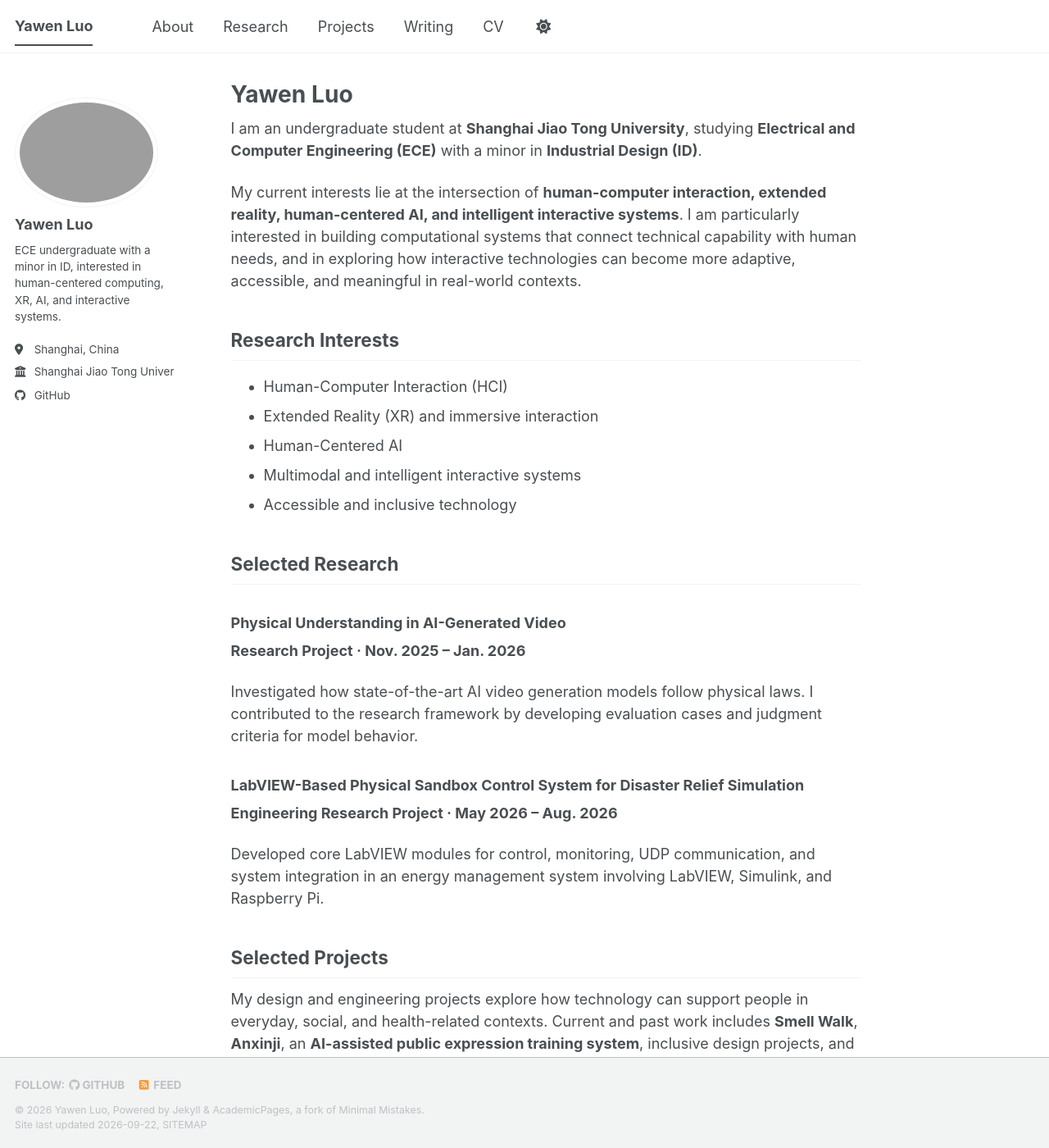
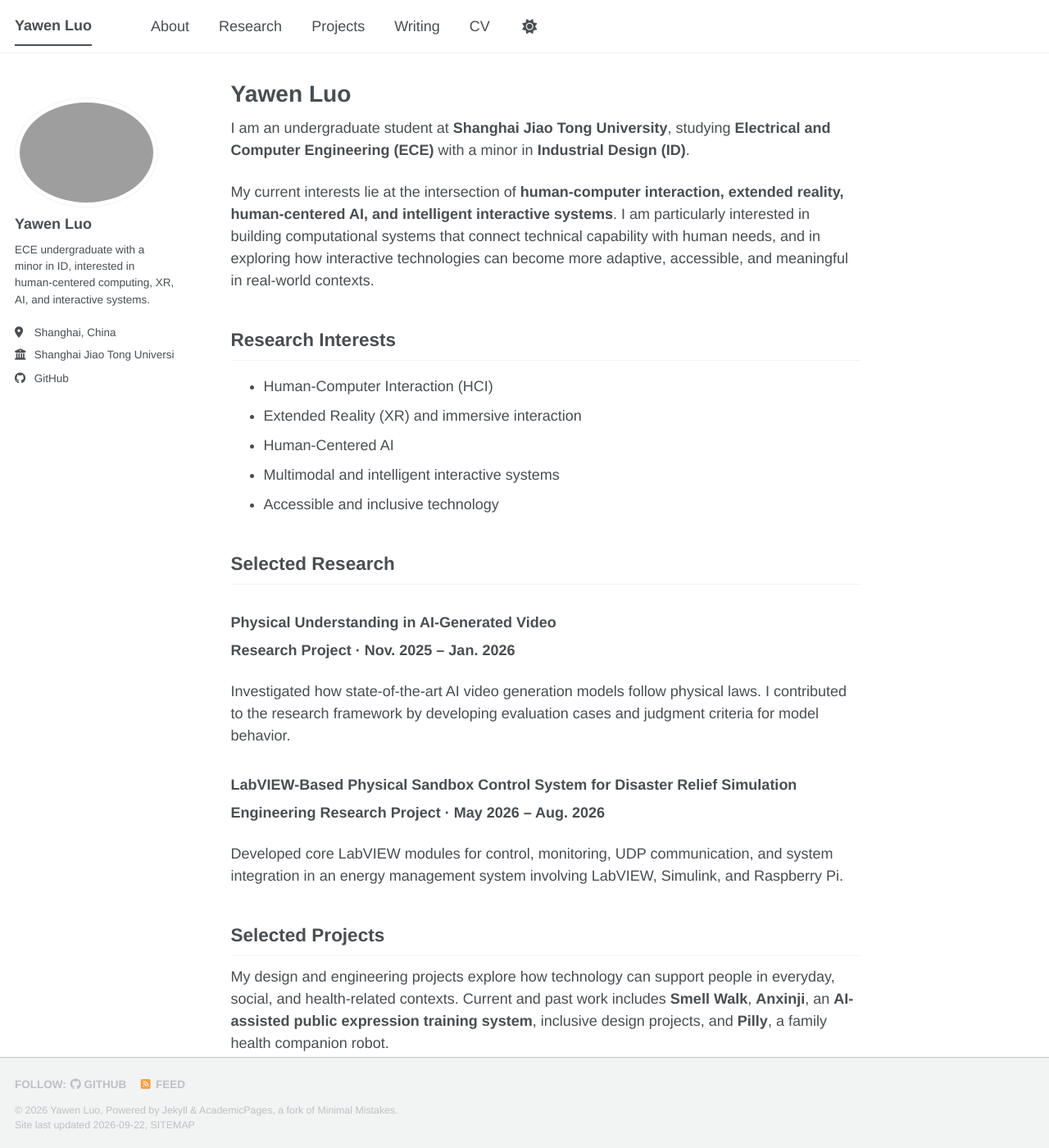
Before and after one commit to yawen-luo/yawen-luo.github.io, a Jekyll site: the page built from _pages/about.md, in a window 1280 px wide and 1400 px high. Shown: the whole window at 82% size. Built offline with Jekyll 4.4.1, drawn with Linux system fonts in a browser that asks for light colours; a style sheet for code colours, icons or effects is not loaded.

Commit message:
Use Helvetica Neue typography

```diff
--- a/_sass/_themes.scss
+++ b/_sass/_themes.scss
@@ -15,7 +15,7 @@
 
 /* System typefaces */
 $serif                      : Georgia, Times, serif;
-$sans-serif                 : -apple-system, ".SFNSText-Regular", "San Francisco", "Roboto", "Segoe UI", "Helvetica Neue", "Lucida Grande", Arial, sans-serif;
+$sans-serif                 : "Helvetica Neue", Helvetica, Arial, sans-serif;
 $monospace                  : Monaco, Consolas, "Lucida Console", monospace;
 
 /* Sans serif typefaces */
@@ -41,7 +41,7 @@
 
 $global-font-family         : $sans-serif;
 $header-font-family         : $sans-serif;
-$caption-font-family        : $serif;
+$caption-font-family        : $sans-serif;
 
 /* ==========================================================================
    Breakpoints
```
